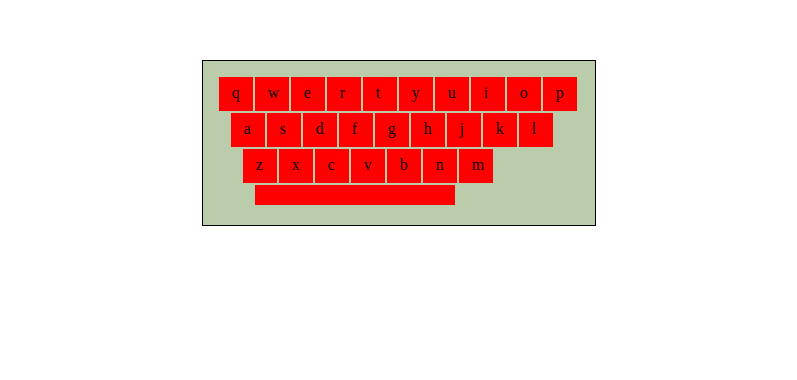
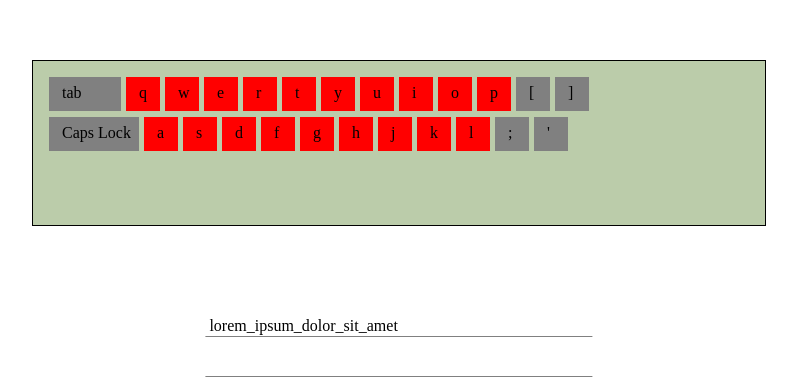
Before and after one commit to ArsenalNox/typerst, a plain HTML site: page index.html in a window 1280 px wide. Shown: the part 265-645 px from the top of the page, without its empty margins (241-1038 px from the left). Drawn offline with Linux system fonts and the light colour scheme.

Commit message:
клавиатура пересена в отдельный файл, отрисовывается по-другому

```diff
--- a/index.html
+++ b/index.html
@@ -28,6 +28,19 @@
     }
 
     #keyboard-output {
+      padding: 4px;
+      border-bottom: 1px solid grey;
+      width: 30%;
+      height: 15px;
+      position: relative;
+      top: 50%;
+      left: 50%;
+      transform: translate(-50%, -50%);
+    }
+
+    #display-text {
+      padding: 4px;
+      border-bottom: 1px solid grey;
       width: 30%;
       height: 15px;
       position: relative;
@@ -43,9 +56,10 @@
     <link rel="shortcut icon" href="icon.png">
 
     <div class="keyboard-wrap" id='kw1'>
-      <svg version='1.1' baseProfile='full' width='360' height='128' xmlns="http://www.w3.org/2000/svg" id='svg1'>
+      <svg version='1.1' baseProfile='full' width='700' height='128' xmlns="http://www.w3.org/2000/svg" id='svg1'>
       </svg>
     </div>
+    <p id='display-text'></p>
     <p id='keyboard-output'></p>
 
     <div class="words-display-wrap">
@@ -53,10 +67,13 @@
 
   </section>
   <script src="index.js" charset="utf-8"></script>
+  <script src="keyboard.js" charset="utf-8"></script>
   <script type="text/javascript">
     document.addEventListener("keydown", keyHandleUp)
     document.addEventListener("keyup", keyHandleDown)
-    initialyzeKeyboard()
+    // initialyzeKeyboard()
+    initialyzeKeyboardNew()
+    start()
   </script>
 </body>
 
--- a/index.js
+++ b/index.js
@@ -1,31 +1,26 @@
-var allowedKeys = [
-  'q', 'w', 'e', 'r', 't', 'y', 'u', 'i', 'o', 'p',
-  'a', 's', 'd', 'f', 'g', 'h', 'j', 'k', 'l',
-  'z', 'x', 'c', 'v', 'b', 'n', 'm'
-]
-
-
+var allowedKeys = []
+var fKeys = [9,20,219,221,188,186]
 const svgns = "http://www.w3.org/2000/svg";
 
 var output = ''
 
-var dispText = '   Lorem ipsum dolor sit amet.   '
+var dispText = 'lorem_ipsum_dolor_sit_amet'
 
 function keyHandleUp(e) {
-  if(e.keyCode=='32'){
-      output = output.concat(' ','\xa0');
-  }else if (allowedKeys.includes(e.key)) {
-      document.getElementById(e.key).style.fill = 'green'
-      // output += e.key
-      output = output.concat('',e.key);
+  console.log('Pressed ' + e.keyCode + ' ' + e.key);
+  if (allowedKeys.includes(e.keyCode)) {
+    document.getElementById(e.keyCode).style.fill = 'green'
+    output += e.key
+    // output = output.concat('', e.key);
   }
   console.log(output);
   document.getElementById('keyboard-output').innerText = output
 }
 
 function keyHandleDown(e) {
-  if (allowedKeys.includes(e.key)) {
-    document.getElementById(e.key).style.fill = 'red'
+  console.log('Released ' + e.keyCode + ' ' + e.key);
+  if (allowedKeys.includes(e.keyCode)) {
+    document.getElementById(e.keyCode).style.fill = 'red'
   }
 }
 
@@ -78,3 +73,46 @@ function initialyzeKeyboard() {
   document.getElementById('keyboard-output').style.width = document.getElementById('kw1').style.width;
   console.log(document.getElementById('keyboard-output').style.width);
 }
+
+function initialyzeKeyboardNew() {
+  //Инициализирует меню
+  svg = document.getElementsByTagName('svg')[0]
+  let x = 0
+  let y = 0
+  let currentRow = 0;
+  let rowLenghts = [9, 8, 6]
+  let cntr = 0
+  for (key of newKeyboard) {
+    let svgKey = document.createElementNS(svgns, "rect");
+    svgKey.id = key.keyCode
+    svgKey.setAttribute("x", x);
+    svgKey.setAttribute("y", y);
+    if(fKeys.includes(key.keyCode)){
+      svgKey.setAttribute("fill", 'grey');
+    }else{
+      svgKey.setAttribute("fill", 'red');
+      allowedKeys.push(key.keyCode)
+    }
+    svgKey.setAttribute("width", key.width + 'px');
+    svgKey.setAttribute("height", key.height + 'px');
+
+    let text = document.createElementNS(svgns, 'text');
+    text.id = 't' + key.keyCode
+    text.setAttribute("x", x + 13);
+    text.setAttribute("y", y + 21);
+    textLetter = key.letter
+    text.append(textLetter)
+    svg.append(svgKey, text)
+
+    x += Number(key.width) + 5;
+    if (key.lastInRow) {
+      x = 0
+      y += 40
+    }
+  }
+}
+
+
+function start() {
+  document.getElementById('display-text').innerText = dispText
+}
--- /dev/null
+++ b/keyboard.js
@@ -0,0 +1,151 @@
+var newKeyboard = [{
+  'letter': 'tab',
+  'keyCode': 9,
+  'width': '72',
+  'height': '34',
+  'lastInRow': false
+}, {
+  'letter': 'q',
+  'keyCode': 81,
+  'width': '34',
+  'height': '34',
+  'lastInRow': false
+}, {
+  'letter': 'w',
+  'keyCode': 87,
+  'width': '34',
+  'height': '34',
+  'lastInRow': false
+}, {
+  'letter': 'e',
+  'keyCode': 69,
+  'width': '34',
+  'height': '34',
+  'lastInRow': false
+}, {
+  'letter': 'r',
+  'keyCode': 82,
+  'width': '34',
+  'height': '34',
+  'lastInRow': false
+}, {
+  'letter': 't',
+  'keyCode': 84,
+  'width': '34',
+  'height': '34',
+  'lastInRow': false
+}, {
+  'letter': 'y',
+  'keyCode': 89,
+  'width': '34',
+  'height': '34',
+  'lastInRow': false
+}, {
+  'letter': 'u',
+  'keyCode': 85,
+  'width': '34',
+  'height': '34',
+  'lastInRow': false
+}, {
+  'letter': 'i',
+  'keyCode': 73,
+  'width': '34',
+  'height': '34',
+  'lastInRow': false
+}, {
+  'letter': 'o',
+  'keyCode': 79,
+  'width': '34',
+  'height': '34',
+  'lastInRow': false
+}, {
+  'letter': 'p',
+  'keyCode': 80,
+  'width': '34',
+  'height': '34',
+  'lastInRow': false
+}, {
+  'letter': '[',
+  'keyCode': 219,
+  'width': '34',
+  'height': '34',
+  'lastInRow': false
+},  {
+  'letter': ']',
+  'keyCode': 221,
+  'width': '34',
+  'height': '34',
+  'lastInRow': true
+},{
+  'letter': 'Caps Lock',
+  'keyCode': 20,
+  'width': '90',
+  'height': '34',
+  'lastInRow': false
+}, {
+  'letter': 'a',
+  'keyCode': 65,
+  'width': '34',
+  'height': '34',
+  'lastInRow': false
+}, {
+  'letter': 's',
+  'keyCode': 83,
+  'width': '34',
+  'height': '34',
+  'lastInRow': false
+}, {
+  'letter': 'd',
+  'keyCode': 68,
+  'width': '34',
+  'height': '34',
+  'lastInRow': false
+}, {
+  'letter': 'f',
+  'keyCode': 70,
+  'width': '34',
+  'height': '34',
+  'lastInRow': false
+}, {
+  'letter': 'g',
+  'keyCode': 71,
+  'width': '34',
+  'height': '34',
+  'lastInRow': false
+}, {
+  'letter': 'h',
+  'keyCode': 72,
+  'width': '34',
+  'height': '34',
+  'lastInRow': false
+}, {
+  'letter': 'j',
+  'keyCode': 74,
+  'width': '34',
+  'height': '34',
+  'lastInRow': false
+}, {
+  'letter': 'k',
+  'keyCode': 75,
+  'width': '34',
+  'height': '34',
+  'lastInRow': false
+}, {
+  'letter': 'l',
+  'keyCode': 76,
+  'width': '34',
+  'height': '34',
+  'lastInRow': false
+}, {
+  'letter': ';',
+  'keyCode': 186,
+  'width': '34',
+  'height': '34',
+  'lastInRow': false
+}, {
+  'letter': "'",
+  'keyCode': 188,
+  'width': '34',
+  'height': '34',
+  'lastInRow': false
+}]
```
